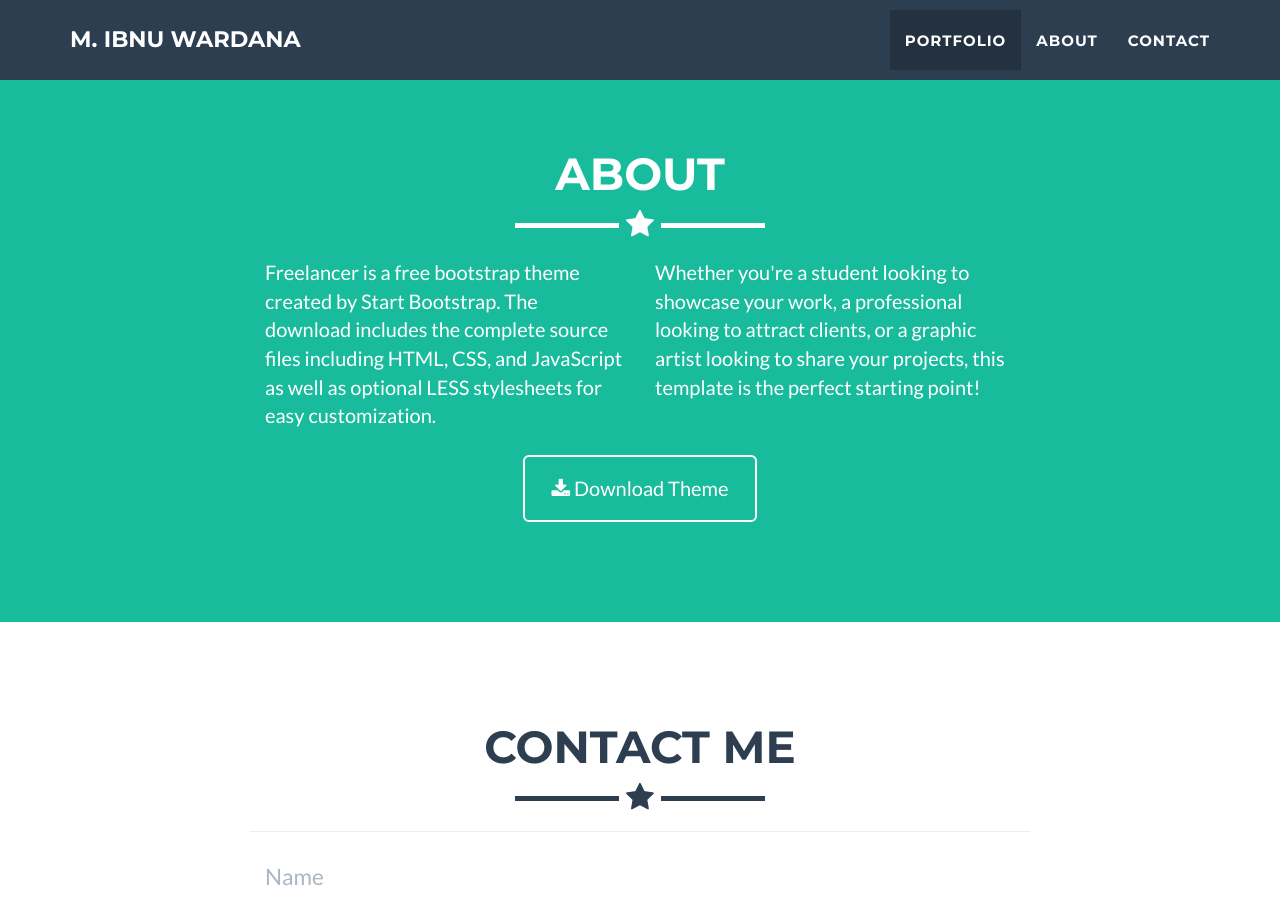
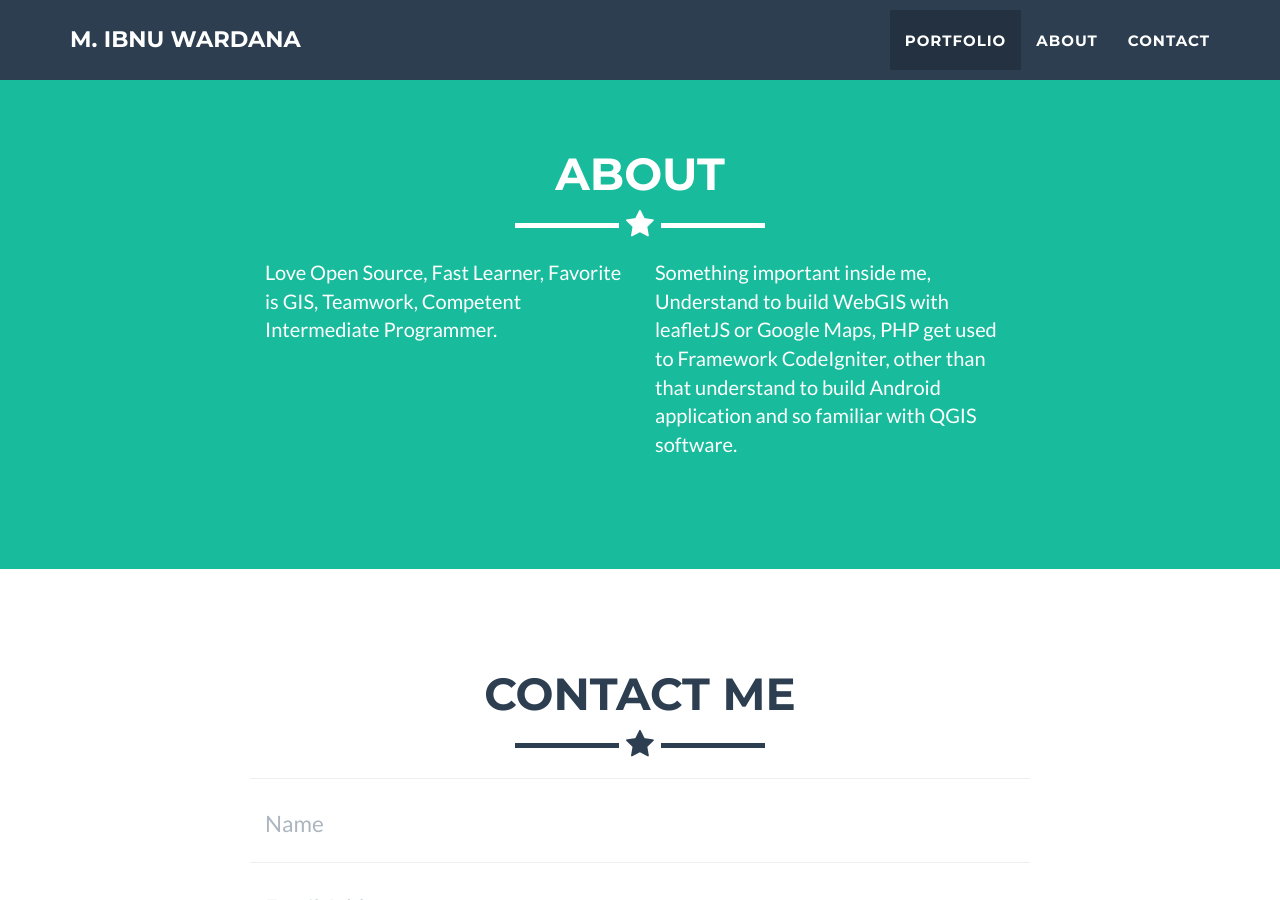
Before and after one commit to ibnudana02/ibnudana, a Jekyll site: the page built from index.html, in a window 1280 px wide and 900 px high, scrolled down 1576 px. Built offline with Jekyll 4.4.1, drawn with Linux system fonts in a browser that asks for light colours.

Commit message:
Update about.html

```diff
--- a/_includes/about.html
+++ b/_includes/about.html
@@ -9,15 +9,10 @@
             </div>
             <div class="row">
                 <div class="col-lg-4 col-lg-offset-2">
-                    <p>Freelancer is a free bootstrap theme created by Start Bootstrap. The download includes the complete source files including HTML, CSS, and JavaScript as well as optional LESS stylesheets for easy customization.</p>
+                    <p>Love Open Source, Fast Learner, Favorite is GIS, Teamwork, Competent Intermediate Programmer.</p>
                 </div>
                 <div class="col-lg-4">
-                    <p>Whether you're a student looking to showcase your work, a professional looking to attract clients, or a graphic artist looking to share your projects, this template is the perfect starting point! </p>
-                </div>
-                <div class="col-lg-8 col-lg-offset-2 text-center">
-                    <a href="https://github.com/jeromelachaud/freelancer-theme" class="btn btn-lg btn-outline">
-                        <i class="fa fa-download"></i> Download Theme
-                    </a>
+                    <p>Something important inside me, Understand to build WebGIS with leafletJS or Google Maps, PHP get used to Framework CodeIgniter, other than that understand to build Android application and so familiar with QGIS software. </p>
                 </div>
             </div>
         </div>
```
